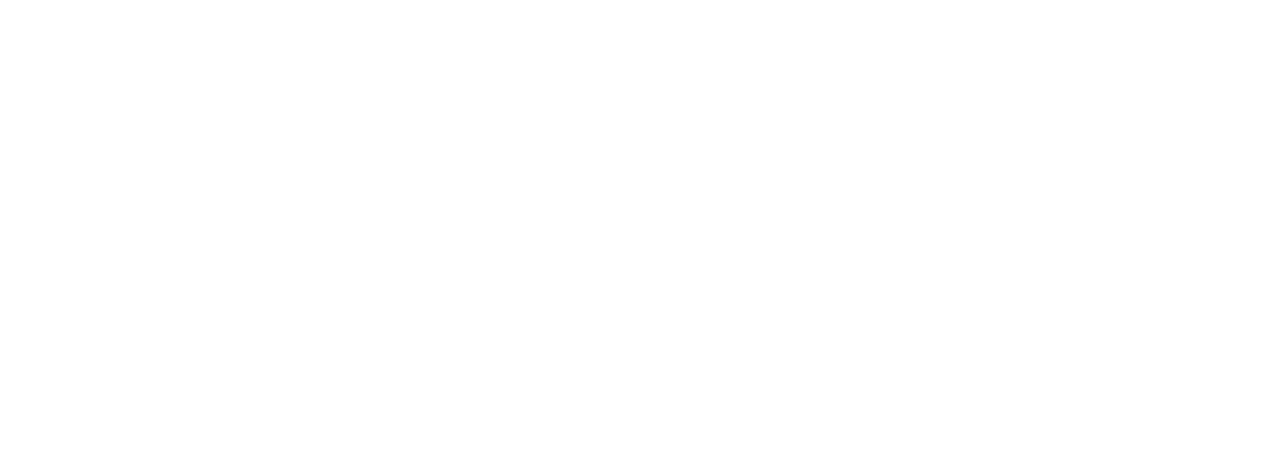
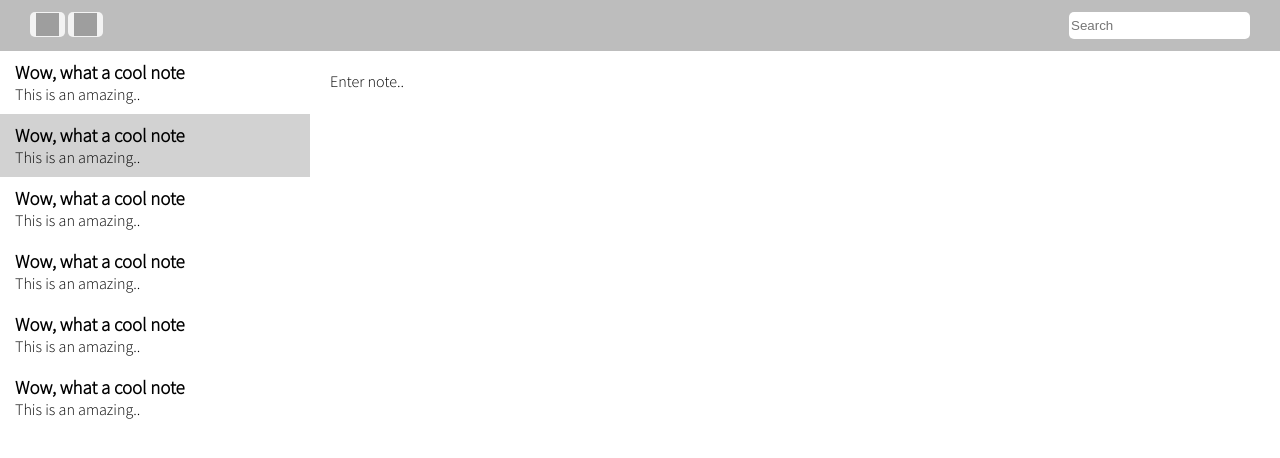
Before and after one commit to pplanejane/ios-notes, a React app: page / in a window 1280 px wide. Built offline with nearby package versions, Linux system fonts and the light colour scheme; grey boxes are pictures that could not be loaded.

Commit message:
create basic web layout for ios notes with html and css

```diff
--- a/public/index.html
+++ b/public/index.html
@@ -11,10 +11,60 @@
     />
     <link rel="apple-touch-icon" href="%PUBLIC_URL%/logo192.png" />
     <link rel="manifest" href="%PUBLIC_URL%/manifest.json" />
+    <link rel="preconnect" href="https://fonts.googleapis.com">
+    <link rel="preconnect" href="https://fonts.gstatic.com" crossorigin>
+    <link href="https://fonts.googleapis.com/css2?family=Source+Sans+Pro:wght@300&display=swap" rel="stylesheet">
     <title>React App</title>
   </head>
   <body>
     <noscript>You need to enable JavaScript to run this app.</noscript>
     <div id="root"></div>
+
+    <header class="header">
+      <div class="header-content">
+          <div class="buttons">
+              <button class="btn-create">
+                  <img class="img-create" src="../public/icons/create.svg" alt="Create">
+              </button>
+              <button class="btn-delete">
+                  <img class="img-delete" src="../public/icons/trash.svg" alt="Delete">
+              </button>
+          </div>
+          <div class="search">
+              <input class="input-search" type="text" placeholder="Search" id="search"></input>
+          </div>
+      </div>
+  </header>
+  <div class="main">
+      <aside class="sidebar">
+          <div class="note">
+              <h3>Wow, what a cool note</h3>
+              <p>This is an amazing..</p>
+          </div>
+          <div class="note active">
+              <h3>Wow, what a cool note</h3>
+              <p>This is an amazing..</p>
+          </div>
+          <div class="note">
+              <h3>Wow, what a cool note</h3>
+              <p>This is an amazing..</p>
+          </div>
+          <div class="note">
+              <h3>Wow, what a cool note</h3>
+              <p>This is an amazing..</p>
+          </div>
+          <div class="note">
+              <h3>Wow, what a cool note</h3>
+              <p>This is an amazing..</p>
+          </div>
+          <div class="note">
+              <h3>Wow, what a cool note</h3>
+              <p>This is an amazing..</p>
+          </div>
+      </aside>
+      <div class="content">
+          <div class="note-content" contenteditable="true">Enter note..</div>
+      </div>
+  </div>
   </body>
 </html>
--- a/src/index.css
+++ b/src/index.css
@@ -1,4 +1,105 @@
 body {
   margin: 0;
-	padding: 0;
+  padding: 0;
+  font-family: 'Source Sans Pro', sans-serif;
 }
+
+h3 {
+  padding: 10px 0 0 15px;
+  margin: 0;
+}
+
+p {
+  padding: 0 0 10px 15px;
+  margin: 0;
+}
+
+button {
+  border: 0;
+  border-radius: 5px;
+  width: 35px;
+  height: 25px;
+  background-color: rgb(243, 243, 243);
+}
+
+button:hover {
+  background-color: rgb(255, 255, 255);
+}
+
+.img-create {
+  width: 23px;
+  height: 23px;
+}
+
+.img-delete {
+  width: 23px;
+  height: 23px;
+}
+
+.search {
+  padding: 12px 30px 0 0;
+}
+
+.input-search {
+  border: 0;
+  border-radius: 5px;
+  height: 25px;
+}
+
+.input-search:focus {
+  outline: none;
+}
+
+.buttons {
+  padding: 12px 0 0 30px;
+}
+
+.header {
+  background-color: rgb(189, 189, 189);
+  height: 51px;
+}
+
+.header-content {
+  display: flex;
+  flex-direction: row;
+  justify-content: space-between
+}
+
+.main {
+  display: flex;
+  flex-direction: row;
+}
+
+.sidebar {
+  width: 25%;
+  height: 100%;
+}
+
+.note {
+
+}
+
+.note:hover {
+  background-color: rgb(210, 210, 210);
+}
+
+.active {
+  background-color: rgb(210, 210, 210);
+}
+
+.content {
+  padding: 20px;
+  width: 75%;
+  height: 100%;
+}
+
+.note-content {
+  border: 0;
+  border-radius: 5px;
+  width: 100%;
+  height: 100%;
+}
+
+.note-content:focus {
+  outline: none;
+}
```
Also changed, not shown: src/resources/icons/create.svg (added), src/resources/icons/trash.svg (added).
